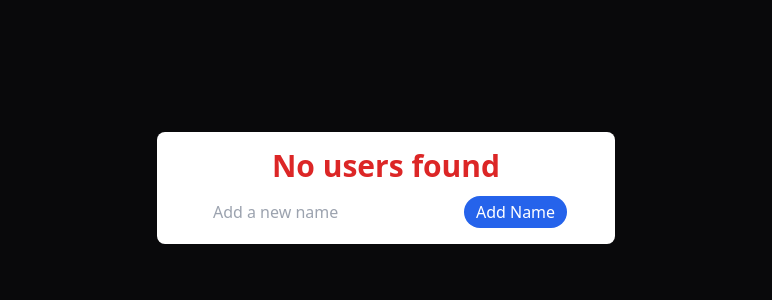
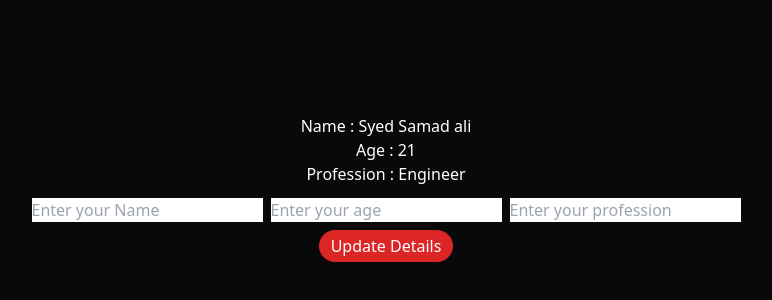
Before and after one commit to Samadali123/Reactjs--Topics, a React (Vite) app: page / in a window 1280 px wide. Shown: the part 212-512 px from the top of the page, without its empty margins (254-1026 px from the left). Built offline with nearby package versions, Linux system fonts and the light colour scheme.

Commit message:
Update object in a State

```diff
--- a/src/App.jsx
+++ b/src/App.jsx
@@ -6,6 +6,8 @@ import Card from "./components/card"
 import Conditional from './components/conditional'
 import Users from './components/users'
 import Updatearr from './components/updatearr'
+import Updateobject from './components/updateobjects'
+
 
 
 
@@ -23,7 +25,10 @@ const App = () => {
     <>
      <div className='w-[100vw] h-screen bg-zinc-950 text-white flex flex-col items-center justify-center text-center '>
 
-      <Updatearr/>
+      <Updateobject/>
+
+
+      {/* <Updatearr/> */}
 
       {/* <Users/> */}
 
--- a/src/components/updatearr.jsx
+++ b/src/components/updatearr.jsx
@@ -18,12 +18,10 @@ const Updatearr = () => {
 
 
     const deleteName = (index) => {
-        const newNames = name.filter((_, id) => id !== index);
-        setname(newNames);
+        // const newNames = name.filter((_, id) => id !== index);
+        // setname(newNames);
 
-
-        // setname(name.filter((_, id) => id !== index));
-
+        setname(name.filter((_, id) => id !== index));
 
         alert("Deleted Succesfully...")
       };
@@ -31,7 +29,7 @@ const Updatearr = () => {
 
 
   return (
-    <div id='main' className='bg-white text-black py-4 px-12 rounded-lg h-fit overflow-x-hidden overflow-y-auto '>
+    <div id='main' className='bg-white text-black py-4 px-12 rounded-lg h-fit overflow-x-hidden overflow-y-auto  '>
         <h2 className='text-red-600 mb-3 font-semibold text-3xl '>{name.length >0 ? "My Users":"No users found"}</h2>
      {
      name.map((elem, index)=> <><div className='flex flex-col gap-3  justify-between'>{<ol><li key={index} >{elem}</li></ol>} <button
--- /dev/null
+++ b/src/components/updateobjects.jsx
@@ -0,0 +1,59 @@
+import React, { useState } from 'react'
+
+
+const updateobjects = () => {
+    const [person, setperson]= useState({Name: "Syed Samad ali", age: 21, Profession :"Engineer"})
+
+    const submitHandler = (e)=>{
+       e.preventDefault();
+
+     const nameval = document.querySelector("#name").value;
+     const ageval =  document.querySelector("#age").value
+     const professionval = document.querySelector("#profession").value;
+
+     setperson({
+        ...person,
+        Name: nameval,
+        age: ageval,
+        Profession: professionval
+      });
+
+
+      document.querySelector("#name").value = "";
+      document.querySelector("#age").value = "";
+      document.querySelector("#profession").value = "";
+
+
+
+    }
+
+
+
+  return (
+    <div>
+        <ol>
+            <li>Name :  {person.Name}</li>
+            <li>Age : {person.age}</li>
+            <li>Profession : {person.Profession}</li>
+
+
+             <form onSubmit={submitHandler} action="" >
+              <div className='flex gap-2 pt-3 text-black '>
+                <input id='name' type="text" placeholder='Enter your Name' />
+                <input id='age'  type="number" placeholder='Enter your age' />
+                <input  id='profession' type="text" placeholder='Enter your profession' />
+                </div>
+                <input className='mt-2 bg-red-600 rounded-2xl px-3 py-1 ' type="submit"  value="Update Details"/>
+             </form>
+
+
+
+
+        </ol>
+    </div>
+  )
+}
+
+
+
+export default updateobjects
```
